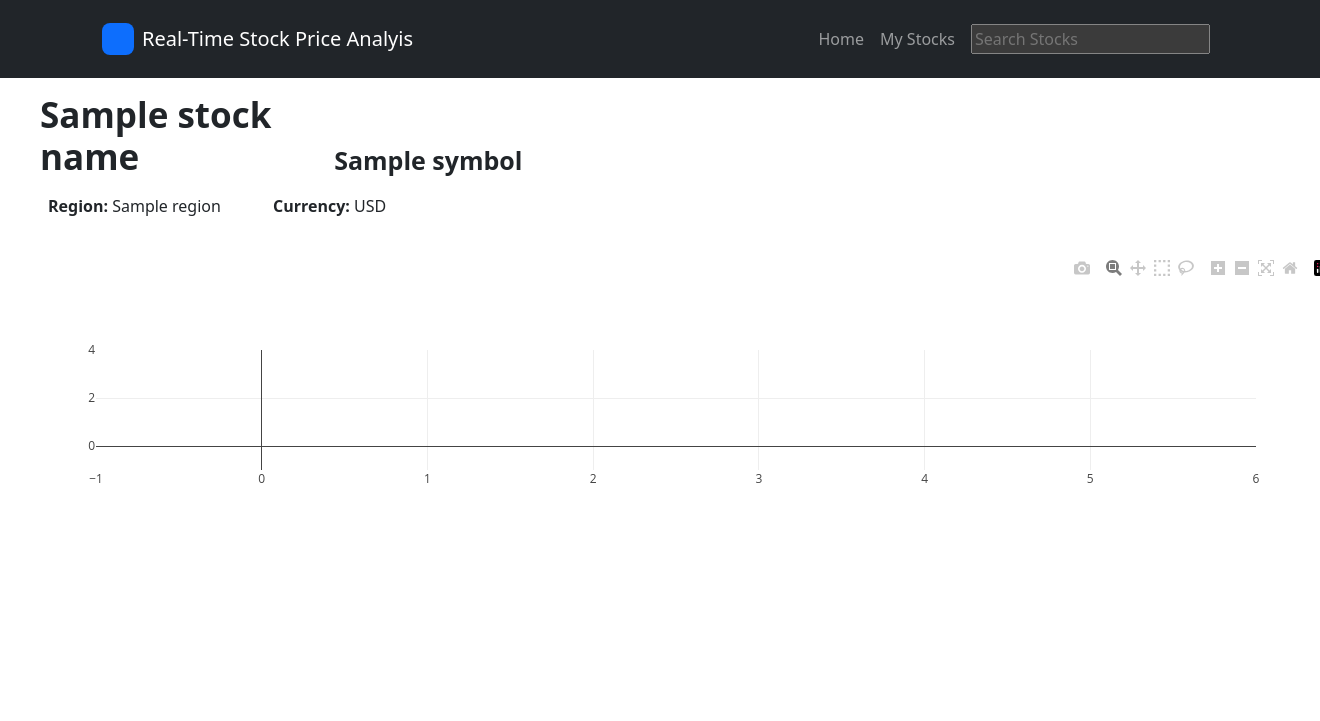
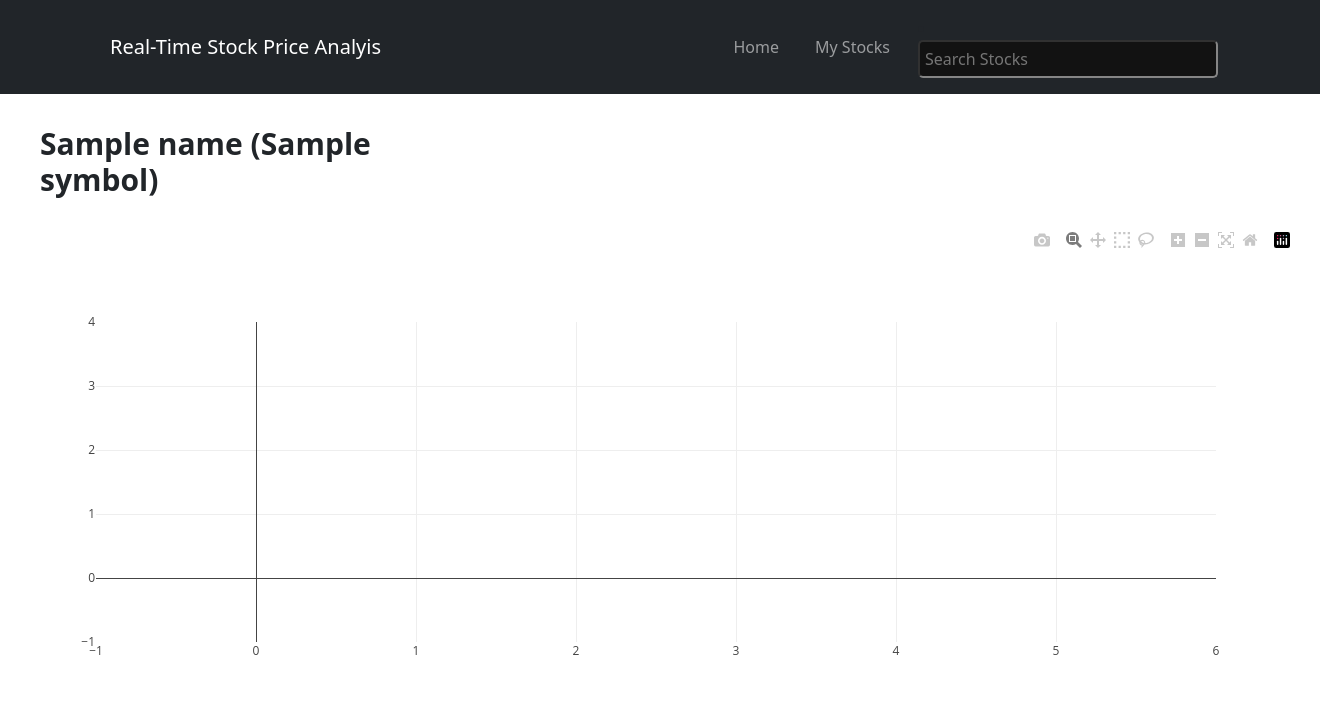
Before and after one commit to Zempaiii/G3-RTSPA, a Flask app: template templates/spiaa.html in a window 1320 px wide; the page is wider, and only the part inside the window is pictured. Shown: the top 721 px of that part. Run offline with Flask 3, Linux system fonts and the light colour scheme; the template is opened without the code that fills it: most values are stand-ins (such as "Sample title", 1, 10 or a date in 2020); some libraries are stand-ins or nearby versions.

Commit message:
Updated Search (REMOVED ALPHAVANTGE API, changed to free search ticker found on github: https://github.com/yashwanth2804/TickerSymbol)
Created the candle chart for stocks

```diff
--- a/app.py
+++ b/app.py
@@ -1,28 +1,59 @@
 from flask import request, jsonify, Flask, render_template
-import os, alpha_vantage, sqlite3, requests
+import os, alpha_vantage, sqlite3, requests, plotly
+from datetime import datetime, timedelta
+import plotly.graph_objects as go
 from dotenv import load_dotenv
 import json
 
 load_dotenv()
-API_KEY1 = os.getenv('ALPHA_VANTAGE_API_KEY1')
-API_KEY2 = os.getenv('ALPHA_VANTAGE_API_KEY2')
-API_KEY3 = os.getenv('ALPHA_VANTAGE_API_KEY3')
 POLYGON_API_KEY = os.getenv('POLYGON_API_KEY')
 
 app = Flask(__name__)
 
 def search_stocks(query):
-    api_key = [API_KEY1, API_KEY2, API_KEY3]
-    for key in api_key:
-        url = f'https://www.alphavantage.co/query?function=SYMBOL_SEARCH&keywords={query}&apikey={key}'
-        response = requests.get(url)
-        if response.status_code == 200:
-            data = response.json()
-            if data.get("bestMatches", []) == []:
-                continue
-            else:
-                return data.get("bestMatches", [])
+    url = f'https://ticker-2e1ica8b9.now.sh//keyword/{query}'
+    response = requests.get(url)
+    data = response.json()
+    return data
 
+def fetch_polygon_data(symbol):
+    start_date = (datetime.now() - timedelta(days=60)).strftime('%Y-%m-%d')
+    end_date = (datetime.now() - timedelta(days=1)).strftime('%Y-%m-%d')
+    url = f'https://api.polygon.io/v2/aggs/ticker/{symbol}/range/1/day/{start_date}/{end_date}?adjusted=true&sort=asc&apiKey=_zh5HNxfNX9YSJ706qr5p_OoRDWwn0RC'
+    response = requests.get(url)
+    if response.status_code != 200:
+        print(f"Error fetching data: {response.text}")
+        return None
+    return response.json()
+
+def prepare_candle_plot(data, symbol):
+    results = data.get("results", [])
+    dates = [entry["t"] for entry in results]
+    open_prices = [entry["o"] for entry in results]
+    high_prices = [entry["h"] for entry in results]
+    low_prices = [entry["l"] for entry in results]
+    close_prices = [entry["c"] for entry in results]
+
+    dates = [datetime.fromtimestamp(ts / 1000).strftime('%Y-%m-%d') for ts in dates]
+
+    fig = go.Figure(data=[go.Candlestick(
+        x=dates,
+        open=open_prices,
+        high=high_prices,
+        low=low_prices,
+        close=close_prices,
+        hoverinfo="x+open+high+low+close",
+    )])
+
+    fig.update_layout(
+        title=f"Candlestick Chart for {symbol.upper()}",
+        xaxis_title="Date",
+        yaxis_title="Price (USD)",
+        xaxis_rangeslider_visible=True,
+        template="plotly_white"
+    )
+
+    return json.dumps(fig, cls=plotly.utils.PlotlyJSONEncoder)
 
 @app.route('/')
 def home():
@@ -35,26 +66,15 @@
         return jsonify({"error": "Query parameter is required"}), 400
 
     matches = search_stocks(query)
-
-    if not matches:
-        return jsonify({"error": "API request failed"}), 500
-    elif matches == "limit_exceeded":
-        return jsonify({"error": "API limit exceeded"}), 429
-    else:
-        suggestions = [
-            {
-                "symbol": match.get("1. symbol"),
-                "name": match.get("2. name"),
-                "region": match.get("4. region"),
-                "currency": match.get("8. currency")
-            }
-            for match in matches
-        ]
-    if not suggestions:
-        return jsonify({"error": "API request failed"}), 500
+    suggestions = [
+        {
+            "symbol": match.get("symbol"),
+            "name": match.get("name")
+        }
+        for match in matches
+    ]
 
     return jsonify(suggestions)
-
 
 @app.route('/home')
 def preview():
@@ -68,21 +88,17 @@
 def remove_stocks():
     return render_template('removes.html')
 
-@app.route('/spiaa?symbol=<symbol>')
+@app.route('/spiaa')
 def spiaa():
-    symbol = request.args.get('symbol', '')
-    name = request.args.get('name', '')
-    region = request.args.get('region', '')
-    currency = request.args.get('currency', '')
+    symbol = request.args.get('symbol', '').strip()
+    name = request.args.get('name', '').strip()
 
-    url = f'https://api.polygon.io/v2/aggs/ticker/{symbol.upper()}/range/1/day/2023-01-09/2023-02-10?adjusted=true&sort=asc&apiKey={POLYGON_API_KEY}'
-    response = requests.get(url)
-    data = response.json()
+    data = fetch_polygon_data(symbol)
 
-    if response.status_code != 200 or 'results' not in data:
+    if data is None or 'results' not in data:
         return jsonify({"error": "Failed to fetch data from Polygon API"}), 500
 
-    return render_template('spiaa.html', stock_name=name, symbol=symbol, region=region, currency=currency, chart_data=json.dumps(data['results']))
+    return render_template('spiaa.html', name=name, symbol=symbol, chart_data=json.dumps(data['results']))
 
 if __name__ == '__main__':
     app.run(debug=True)
--- a/static/js/app.js
+++ b/static/js/app.js
@@ -22,13 +22,11 @@
     results.forEach(stock => {
       const div = document.createElement("div");
       div.className = "suggestion";
-
-      div.innerHTML = `<a class="stocks" href="/spiaa?symbol=${stock.symbol})</a>`;
+      div.innerHTML = `<a class="stocks" href="/spiaa?symbol=${stock.symbol}&name=${stock.name}" style="color:black; text-decoration:none; margin-left:15px;"><strong>${stock.symbol}</strong> - ${stock.name}</a><hr style="margin: 5px;">`;
       div.onclick = () => {
-        search_bar.value = `${stock.symbol} - ${stock.name}`;
+        search_bar.value = `${stock.symbol}`;
         suggestions.innerHTML = "";
       };
-
       suggestions.appendChild(div);
     });
   } else {
--- a/templates/spiaa.html
+++ b/templates/spiaa.html
@@ -1,15 +1,39 @@
 <!DOCTYPE html>
-<html data-bs-theme="light" lang="en">
-
+<html lang="en">
 <head>
-    <meta charset="utf-8">
-    <meta name="viewport" content="width=device-width, initial-scale=1.0, shrink-to-fit=no">
-    <title>stock-info-and-analysis-template</title>
-    <link rel="stylesheet" href="{{  url_for('static', filename='css/bootstrap.min.css')  }}">
-    <link rel="stylesheet" href="{{  url_for('static', filename='css/Navbar-Right-Links-Dark-icons.css')  }}">
-    <script src="https://cdn.plot.ly/plotly-latest.min.js"></script>
+  <meta charset="UTF-8">
+  <meta name="viewport" content="width=device-width, initial-scale=1.0">
+  <title>RTSPA</title>
+  <link href="{{ url_for('static', filename='css/bootstrap.min.css') }}" rel="stylesheet">
+  <style>
+    nav {
+      z-index : 1100;
+    }
+    .nav-link {
+      margin-right: 20px;
+    }
+    #search {
+      width: 300px;
+      padding: 5px;
+      border-radius: 5px;
+    }
+    #suggestions {
+      position: absolute;
+      width: 300px;
+      max-height: 200px;
+      overflow-y: auto;
+      background-color: #efefef;
+    }
+    #suggestions:hover {
+      background-color: rgb(202, 255, 252)
+    }
+    #candleChart {
+      width: 100%;
+      height: 500px;
+      margin: 0 auto;
+    }
+  </style>
 </head>
-
 <body>
   <nav class="navbar navbar-expand-md bg-dark py-3" data-bs-theme="dark">
     <div class="container">
@@ -23,28 +47,29 @@
       </button>
       <div class="collapse navbar-collapse" id="navcol-5">
         <ul class="navbar-nav ms-auto">
-                    <li class="nav-item"><a class="nav-link" href="{{  url_for('home')  }}">Home</a></li>
-                    <li class="nav-item"><a class="nav-link" href="{{  url_for('stocks')  }}">My Stocks</a></li>
+          <li class="nav-item"><a class="nav-link" href="{{ url_for('home') }}">Home</a></li>
+          <li class="nav-item"><a class="nav-link" href="{{ url_for('add_stocks') }}">My Stocks</a></li>
         </ul>
-                <ul class="navbar-nav">
-                    <li class="nav-item"><a class="nav-link" href="#"><input type="search" placeholder="Search Stocks"></a></li>
+        <ul class="navbar-nav"></ul>
+          <li class="nav-item">
+            <div style="position: relative;">
+              <input type="text" id="search" placeholder="Search Stocks">
+              <div id="suggestions" style="background-color:#eee;"></div>
+            </div>
+          </li>
         </ul>
       </div>
     </div>
   </nav>
-    <div id="main_info">
-        <h1 id="company_name" style="margin-left: 2.5rem;margin-top: 1rem;width: 250px;font-weight: bold;font-size: 35px;display: inline-block;--bs-body-font-weight: 400;">{{stock_name}}</h1>
-        <h1 id="nasdaq_tag" style="display: inline-block;font-weight: bold;margin-left: 2.5rem;font-size: 25px;">{{symbol}}</h1>
+    <div id="main_info" style="margin-top: 1rem">
+        <h1 id="company_name" style="margin-left: 2.5rem;margin-top: 1rem;width: 400px;font-weight: bold;font-size: 30px;display: inline-block;--bs-body-font-weight: 400;"><strong>{{name}}</strong> ({{symbol}})</h1>
         </div>
-    <div id="sub_info">
-        <p style="width: 300px;margin-top: .5rem;margin-left: 3rem;display: inline;"><strong>Region:&nbsp;</strong>{{region}}</p>
-        <p style="width: 300px;margin-top: .5rem;margin-left: 3rem;display: inline-block;"><strong>Currency:&nbsp;</strong>{{currency}}</p>
+    <div id="candle_graph" style="width: 97%;height: 300px;margin-top: 1rem;margin-right: 1rem;margin-bottom: 1rem;margin-left: 1rem;display: flex;position: relative;">
+        <div id="candleChart" style="width: 100%;"></div>
     </div>
-    <div id="candle_graph" style="width: 100%;height: 300px;margin-top: 1rem;margin-right: 1rem;margin-bottom: 1rem;margin-left: 1rem;display: flex;position: relative;">
-        <div id="candleChart" style="width: 100%; height: 100%;"></div>
-    </div>
+    <script src="https://cdn.plot.ly/plotly-latest.min.js"></script>
     <script>
-        const chartData = {{ chart_data | safe }};
+        const chartData = JSON.parse('{{ chart_data | safe }}');
 
         const dates = chartData.map(data => new Date(data.t));
         const open = chartData.map(data => data.o);
@@ -55,9 +80,9 @@
         const trace = {
             x: dates,
             close: close,
-            decreasing: {line: {color: 'red'}},
+            decreasing: {line: {color: '#A32424'}},
             high: high,
-            increasing: {line: {color: 'green'}},
+            increasing: {line: {color: '#3BA324'}},
             low: low,
             open: open,
             type: 'candlestick',
@@ -77,9 +102,12 @@
             }
         };
 
-        Plotly.newPlot('candleChart', data, layout);
+        Plotly.newPlot('candleChart', data, layout, {responsive: true});
     </script>
-    <script src="{{  url_for('static', filename='assets/bootstrap/js/bootstrap.min.js')  }}"></script>
+    <script src="{{ url_for('static', filename='js/app.js') }}"></script>
+    <script src="https://code.jquery.com/jquery-3.5.1.slim.min.js"></script>
+    <script src="https://cdn.jsdelivr.net/npm/@popperjs/core@2.5.4/dist/umd/popper.min.js"></script>
+    <script src="https://stackpath.bootstrapcdn.com/bootstrap/4.5.2/js/bootstrap.min.js"></script>
 </body>
 
 </html>
```
Also changed, not shown: templates/index.html (+9 -3 lines). Lines whose indentation alone changed are shown as unchanged.
